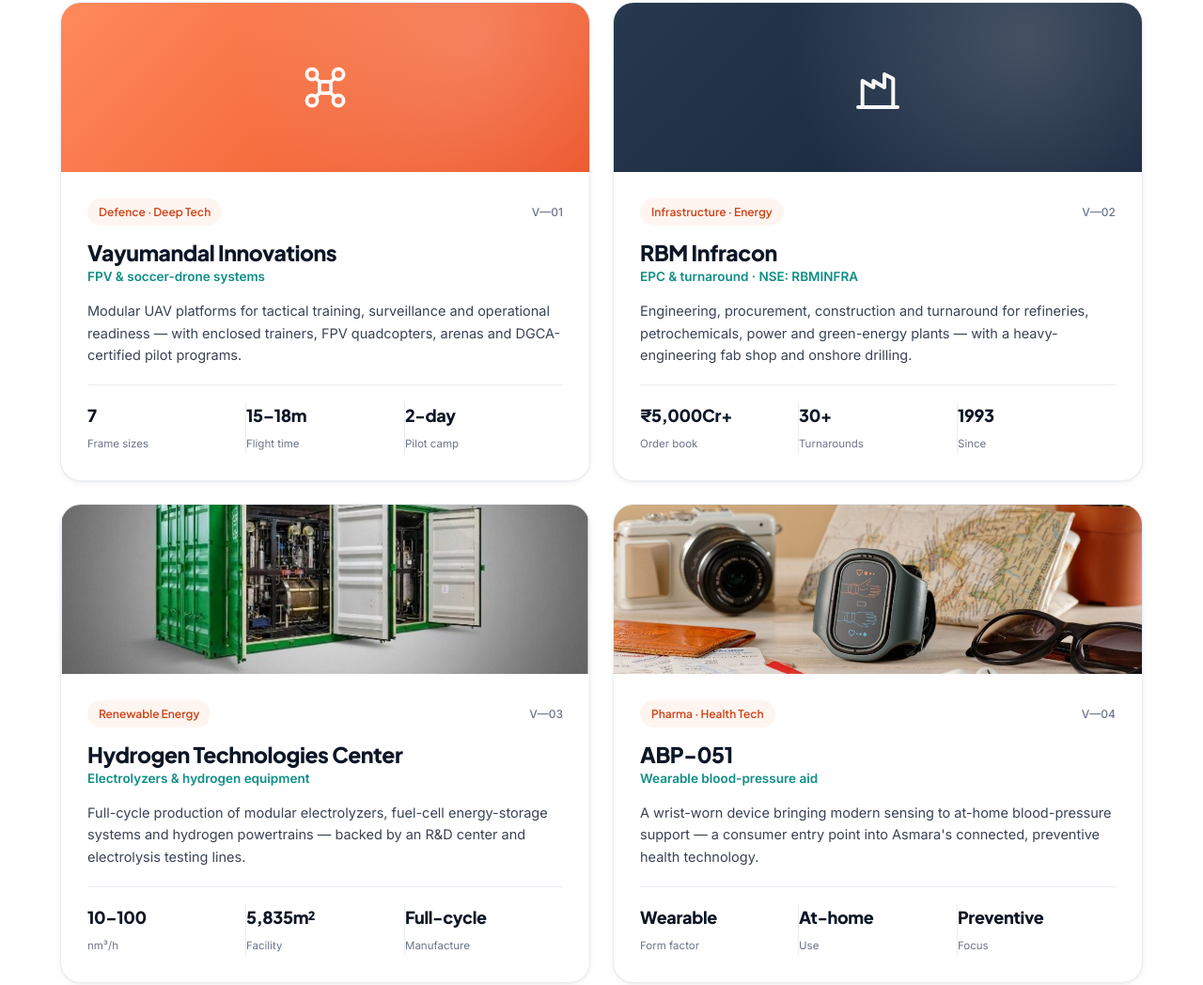
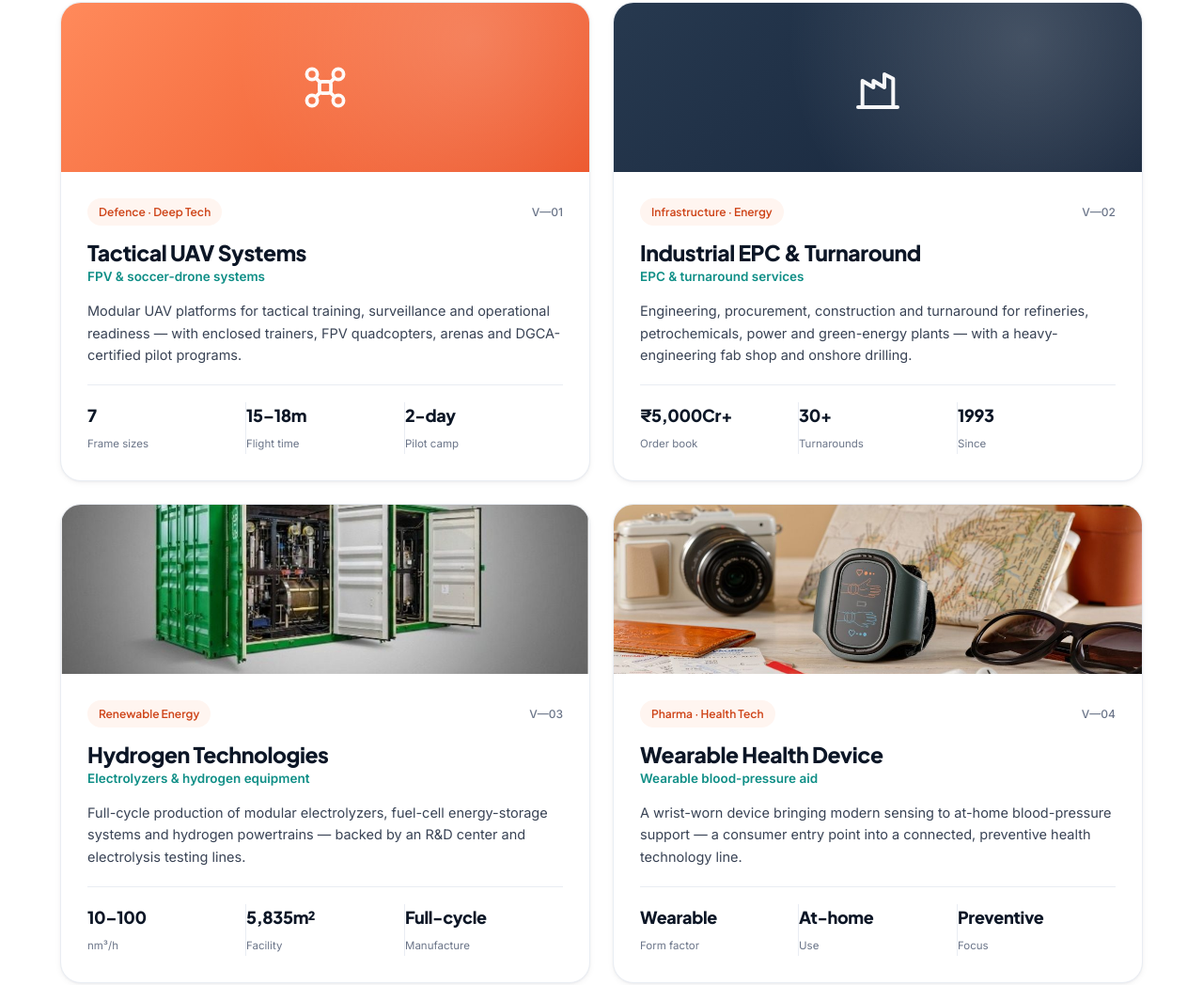
Before and after one commit to imshus/website, a plain HTML site: page index.html in a window 1280 px wide. Shown: the part 2478-3526 px from the top of the page at 94% size. Drawn offline with Linux system fonts and the light colour scheme.

Commit message:
Update index.html

```diff
--- a/index.html
+++ b/index.html
@@ -405,29 +405,29 @@
       <div class="vgrid">
         <article class="vcard v1 reveal"><div class="vhead"><svg viewBox="0 0 24 24" fill="none"><circle cx="6" cy="6" r="2.4" stroke="currentColor" stroke-width="1.6"/><circle cx="18" cy="6" r="2.4" stroke="currentColor" stroke-width="1.6"/><circle cx="6" cy="18" r="2.4" stroke="currentColor" stroke-width="1.6"/><circle cx="18" cy="18" r="2.4" stroke="currentColor" stroke-width="1.6"/><rect x="9.4" y="9.4" width="5.2" height="5.2" rx="1.2" stroke="currentColor" stroke-width="1.6"/><path d="M7.7 7.7l1.9 1.9M16.3 7.7l-1.9 1.9M7.7 16.3l1.9-1.9M16.3 16.3l-1.9-1.9" stroke="currentColor" stroke-width="1.6" stroke-linecap="round"/></svg></div><div class="body">
           <div class="row1"><span class="cat">Defence · Deep Tech</span><span class="vid">V—01</span></div>
-          <h3>Vayumandal Innovations</h3><div class="sub">FPV &amp; soccer-drone systems</div>
+          <h3>Tactical UAV Systems</h3><div class="sub">FPV &amp; soccer-drone systems</div>
           <p>Modular UAV platforms for tactical training, surveillance and operational readiness — with enclosed trainers, FPV quadcopters, arenas and DGCA-certified pilot programs.</p>
           <div class="stats-mini"><div class="sm"><b>7</b><span>Frame sizes</span></div><div class="sm"><b>15–18m</b><span>Flight time</span></div><div class="sm"><b>2-day</b><span>Pilot camp</span></div></div>
         </div></article>
 
         <article class="vcard v2 reveal"><div class="vhead"><svg viewBox="0 0 24 24" fill="none"><path d="M3 21h18M5 21V9l5 3V9l5 3V6l4 2v13" stroke="currentColor" stroke-width="1.7" stroke-linejoin="round" stroke-linecap="round"/></svg></div><div class="body">
           <div class="row1"><span class="cat">Infrastructure · Energy</span><span class="vid">V—02</span></div>
-          <h3>RBM Infracon</h3><div class="sub">EPC &amp; turnaround · NSE: RBMINFRA</div>
+          <h3>Industrial EPC &amp; Turnaround</h3><div class="sub">EPC &amp; turnaround services</div>
           <p>Engineering, procurement, construction and turnaround for refineries, petrochemicals, power and green-energy plants — with a heavy-engineering fab shop and onshore drilling.</p>
           <div class="stats-mini"><div class="sm"><b>₹5,000Cr+</b><span>Order book</span></div><div class="sm"><b>30+</b><span>Turnarounds</span></div><div class="sm"><b>1993</b><span>Since</span></div></div>
         </div></article>
 
         <article class="vcard v3 reveal"><img class="photo" src="assets/hydrogen-alkaline-container.jpeg" alt="Alkaline electrolyzer container"><div class="body">
           <div class="row1"><span class="cat">Renewable Energy</span><span class="vid">V—03</span></div>
-          <h3>Hydrogen Technologies Center</h3><div class="sub">Electrolyzers &amp; hydrogen equipment</div>
+          <h3>Hydrogen Technologies</h3><div class="sub">Electrolyzers &amp; hydrogen equipment</div>
           <p>Full-cycle production of modular electrolyzers, fuel-cell energy-storage systems and hydrogen powertrains — backed by an R&amp;D center and electrolysis testing lines.</p>
           <div class="stats-mini"><div class="sm"><b>10–100</b><span>nm³/h</span></div><div class="sm"><b>5,835m²</b><span>Facility</span></div><div class="sm"><b>Full-cycle</b><span>Manufacture</span></div></div>
         </div></article>
 
-        <article class="vcard v4 reveal"><img class="photo" src="assets/abp051-travel.jpeg" alt="ABP-051 wearable device"><div class="body">
+        <article class="vcard v4 reveal"><img class="photo" src="assets/abp051-travel.jpeg" alt="Wearable blood-pressure device"><div class="body">
           <div class="row1"><span class="cat">Pharma · Health Tech</span><span class="vid">V—04</span></div>
-          <h3>ABP-051</h3><div class="sub">Wearable blood-pressure aid</div>
-          <p>A wrist-worn device bringing modern sensing to at-home blood-pressure support — a consumer entry point into Asmara's connected, preventive health technology.</p>
+          <h3>Wearable Health Device</h3><div class="sub">Wearable blood-pressure aid</div>
+          <p>A wrist-worn device bringing modern sensing to at-home blood-pressure support — a consumer entry point into a connected, preventive health technology line.</p>
           <div class="stats-mini"><div class="sm"><b>Wearable</b><span>Form factor</span></div><div class="sm"><b>At-home</b><span>Use</span></div><div class="sm"><b>Preventive</b><span>Focus</span></div></div>
         </div></article>
       </div>
@@ -446,10 +446,10 @@
         <figure class="gtile"><img src="assets/hydrogen-modular-electrolyzers.jpeg" alt="Modular electrolyzers"><figcaption class="gcap">Modular electrolyzers — various capacities</figcaption></figure>
         <figure class="gtile"><img src="assets/hydrogen-fuelcell-storage.jpeg" alt="Fuel-cell energy storage"><figcaption class="gcap">Fuel-cell energy storage</figcaption></figure>
         <figure class="gtile"><img src="assets/hydrogen-rnd-plates.jpeg" alt="R&amp;D bipolar plates"><figcaption class="gcap">R&amp;D bipolar plates</figcaption></figure>
-        <figure class="gtile"><img src="assets/abp051-daily.jpeg" alt="ABP-051 in daily life"><figcaption class="gcap">ABP-051 in daily life</figcaption></figure>
+        <figure class="gtile"><img src="assets/abp051-daily.jpeg" alt="Wearable device in daily life"><figcaption class="gcap">Wearable device in daily life</figcaption></figure>
         <figure class="gtile wide fit" style="background:#FFFFFF"><img src="assets/hydrogen-production-facility.jpeg" alt="Full-cycle production facility"></figure>
-        <figure class="gtile wide fit" style="background:#FFFFFF"><img src="assets/hydrogen-center.jpeg" alt="Hydrogen Technologies Center"></figure>
-        <figure class="gtile wide fit" style="background:#E9F3FB"><img src="assets/abp051-hero.jpeg" alt="ABP-051 wearable blood-pressure aid"></figure>
+        <figure class="gtile wide fit" style="background:#FFFFFF"><img src="assets/hydrogen-center.jpeg" alt="Hydrogen technologies facility"></figure>
+        <figure class="gtile wide fit" style="background:#E9F3FB"><img src="assets/abp051-hero.jpeg" alt="Wearable blood-pressure aid"></figure>
         <figure class="gtile wide fit" style="background:#FFFFFF"><img src="assets/abp051-health.jpeg" alt="Designed to improve everyday health"></figure>
       </div>
     </div>
@@ -505,7 +505,7 @@
         <a href="#stack">The Asmara Stack</a><a href="#sectors">Sectors</a><a href="#solutions">Solutions</a><a href="#why">Why Asmara</a>
       </div>
       <div><h5>Ventures</h5>
-        <a href="#solutions">Vayumandal</a><a href="#solutions">RBM Infracon</a><a href="#solutions">Hydrogen Tech</a><a href="#solutions">ABP-051</a>
+        <a href="#solutions">Tactical UAV</a><a href="#solutions">Industrial EPC</a><a href="#solutions">Hydrogen Tech</a><a href="#solutions">Wearable Health</a>
       </div>
       <div><h5>Contact</h5>
         <a href="mailto:partnerships@asmaraenergytech.com">partnerships@asmaraenergytech.com</a>
```
